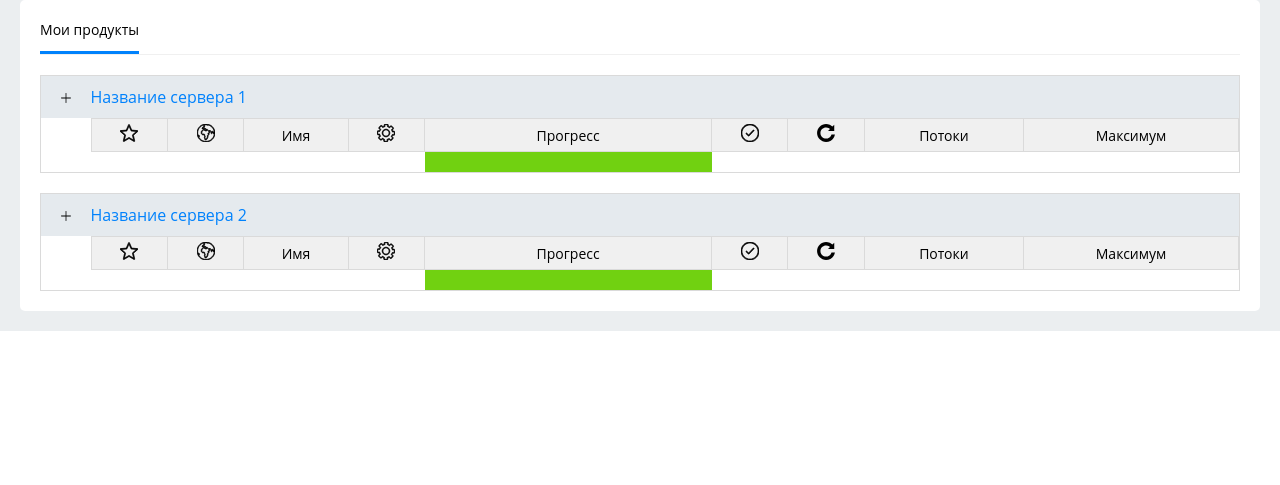
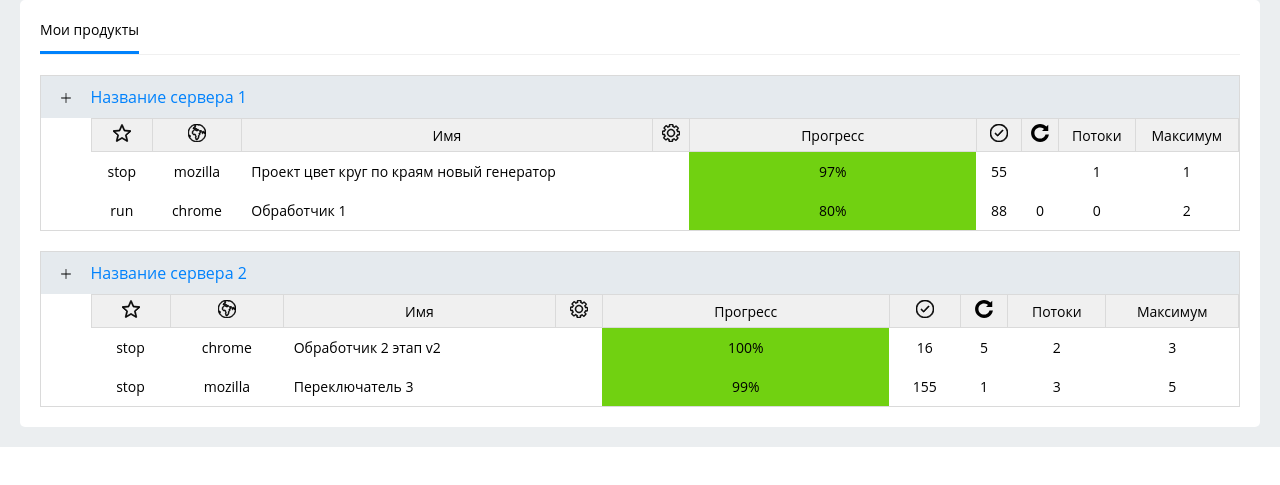
Before and after one commit to PaulAsaf2/test-webapp-frontend, a website: page index.html in a window 1280 px wide. Shown: the part 109-594 px from the top of the page. Drawn offline with Linux system fonts and the light colour scheme.

Commit message:
настроить добавление строк в таблицы согласно массиву данных

```diff
--- a/index.html
+++ b/index.html
@@ -187,18 +187,20 @@
                     </tr>
                   </thead>
 
-                  <tbody>
-                    <tr role="button">
-                      <td class="td-status"></td>
-                      <td></td>
-                      <td class="td-name"></td>
-                      <td></td>
-                      <td class="td-progress"></td>
-                      <td></td>
-                      <td></td>
-                      <td></td>
-                      <td></td>
-                    </tr>
+                  <tbody class="table_body">
+                    <template id="row">
+                      <tr role="button">
+                        <td class="td-status"></td>
+                        <td class="td-browser"></td>
+                        <td class="td-name"></td>
+                        <td class="td-setting"></td>
+                        <td class="td-progress"></td>
+                        <td class="td-done"></td>
+                        <td class="td-tries"></td>
+                        <td class="td-streams"></td>
+                        <td class="td-maximum"></td>
+                      </tr>
+                    </template>
                   </tbody>
                 </table>
               </td>
--- a/script.js
+++ b/script.js
@@ -62,6 +62,38 @@ function addTable(table) {
   products.append(table)
 }
 
+function addRow(rowElement, tableElement) {
+  const tableBody = tableElement.querySelector('.table_body')
+  tableBody.append(rowElement)
+}
+
+function createRow(tableElement, dbRow) {
+  const rowTemplate = document.querySelector('#row').content
+  const rowElement = rowTemplate.querySelector('tr').cloneNode(true)
+
+  const status = rowElement.querySelector('.td-status')
+  const browser = rowElement.querySelector('.td-browser')
+  const name = rowElement.querySelector('.td-name')
+  const setting = rowElement.querySelector('.td-setting')
+  const progress = rowElement.querySelector('.td-progress')
+  const done = rowElement.querySelector('.td-done')
+  const tries = rowElement.querySelector('.td-tries')
+  const streams = rowElement.querySelector('.td-streams')
+  const maximum = rowElement.querySelector('.td-maximum')
+
+  status.textContent = dbRow.status
+  browser.textContent = dbRow.browser
+  name.textContent = dbRow.taskName
+  setting.textContent = dbRow.setting
+  progress.textContent = dbRow.progress
+  done.textContent = dbRow.doneSuccessfully
+  tries.textContent = dbRow.numberOfTries
+  streams.textContent = dbRow.streams
+  maximum.textContent = dbRow.maximum
+
+  addRow(rowElement, tableElement)
+}
+
 function createTable(dbRow) {
   const tableTemplate = document.querySelector('#table').content
   const tableElement = tableTemplate.querySelector('.table').cloneNode(true)
@@ -71,23 +103,27 @@ function createTable(dbRow) {
   tableTitle.textContent = dbRow.serverName
 
   addTable(tableElement)
+  createRow(tableElement, dbRow)
 }
 
 function searchCurrentTable() {
   serverData.forEach((dbRow) => {
-    // если нет таблиц, создай её и выйди
     const allTables = Array.from(document.querySelectorAll('.table'))
     if (allTables.length < 1) {
       createTable(dbRow)
       return
     }
-    // получи таблицу, если она есть
+
     const currentTable = allTables.find((tableNode) => {
       return tableNode.id === dbRow.id
     })
 
-    // если не нашёл таблицу, создай новую
-    currentTable ?? createTable(dbRow)
+    if (typeof currentTable === 'undefined') {
+      createTable(dbRow)
+      return
+    } else {
+      createRow(currentTable, dbRow)
+    }
   })
 }
 
```
